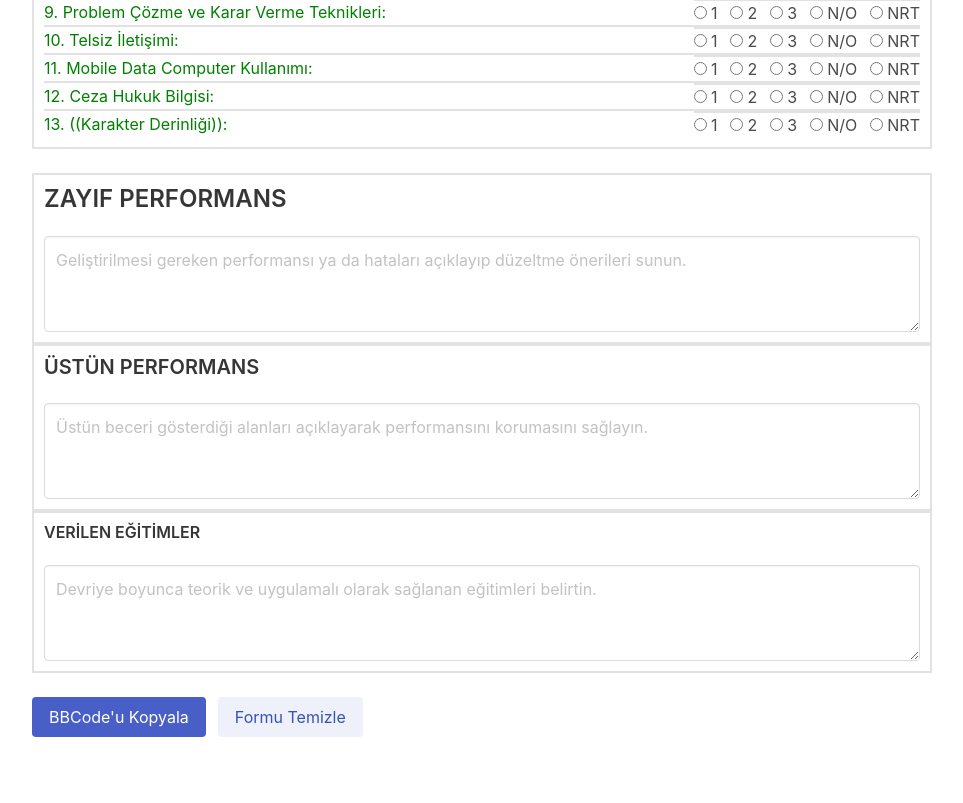
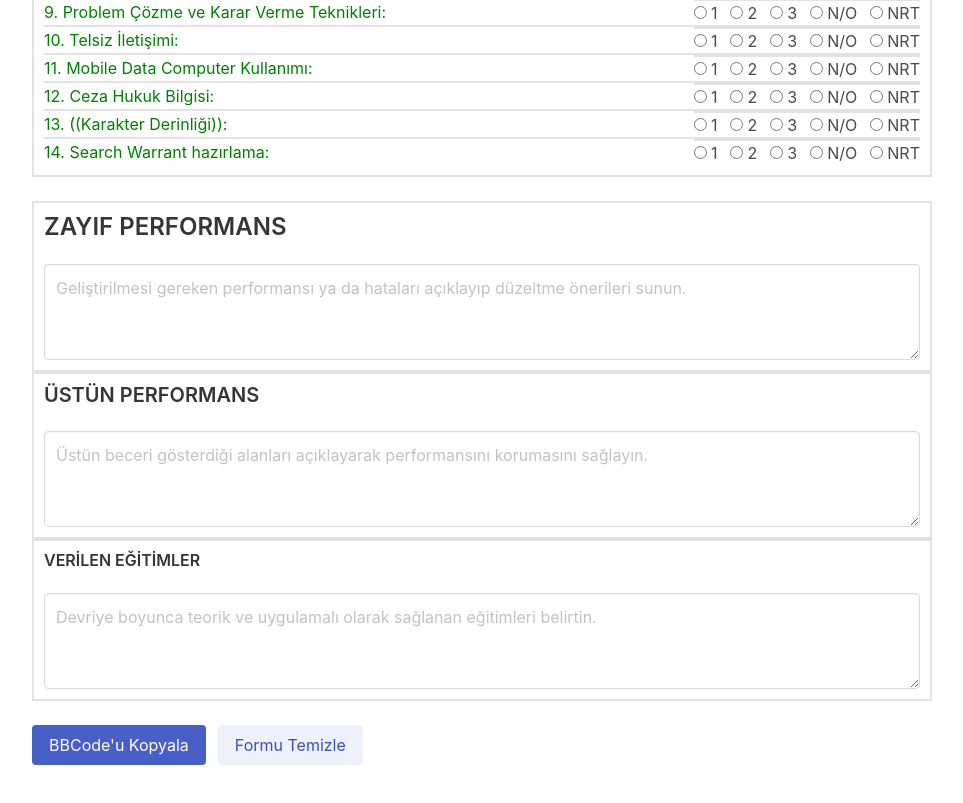
Before and after one commit to noxaeviternus/noxaeviternus.github.io, a plain HTML site: page ftp_rapor.html in a window 1280 px wide. Shown: the part 857-1660 px from the top of the page, without its empty margins (158-1121 px from the left). Drawn offline with nearby package versions, Linux system fonts and the light colour scheme.

Commit message:
ftp_rapor.html

```diff
--- a/ftp_rapor.html
+++ b/ftp_rapor.html
@@ -529,6 +529,33 @@
               </div>
             </fieldset>
           </div>
+		<div style="display: flex; align-items: center; justify-content: space-between; flex-wrap: wrap;">
+            <h1>14. Search Warrant hazırlama:</h1>
+            <fieldset>
+              <div class="control">
+                <label class="radio">
+                  <input type="radio" name="soru_ondort" value="1">
+                  1
+                </label>
+                <label class="radio">
+                  <input type="radio" name="soru_ondort" value="2">
+                  2
+                </label>
+                <label class="radio">
+                  <input type="radio" name="soru_ondort" value="3">
+                  3
+                </label>
+                <label class="radio">
+                  <input type="radio" name="soru_ondort" value="N/O">
+                  N/O
+                </label>
+                <label class="radio">
+                  <input type="radio" name="soru_ondort" value="NRT">
+                  NRT
+                </label>
+              </div>
+            </fieldset>
+          </div>
 	   </div>
 
         <br>
@@ -630,6 +657,8 @@
 
         [tr][tdwidth=#ffffff,#ffffff,left,left,4,1][size=85][indent=7]13. ((Karakter Derinliği)):[/indent][/tdwidth][tdwidth=#ffffff,#ffffff,left,left,4,1][size=85][cb${formData.get("soru_onuc") === "1" ? "c" : ""}] 1[color=#FFFFFF]_____[/color][cb${formData.get("soru_onuc") === "2" ? "c" : ""}] 2[color=#FFFFFF]_____[/color][cb${formData.get("soru_onuc") === "3" ? "c" : ""}]  3[color=#FFFFFF]_____[/color][cb${formData.get("soru_onuc") === "N/O" ? "c" : ""}]  N/O[color=#FFFFFF]_____[/color][cb${formData.get("soru_onuc") === "NRT" ? "c" : ""}] NRT[/tdwidth]
 
+	[tr][tdwidth=#ffffff,#ffffff,left,left,4,1][size=85][indent=7]14. Search Warrant hazırlama:[/indent][/tdwidth][tdwidth=#ffffff,#ffffff,left,left,4,1][size=85][cb${formData.get("soru_ondort") === "1" ? "c" : ""}] 1[color=#FFFFFF]_____[/color][cb${formData.get("soru_ondort") === "2" ? "c" : ""}] 2[color=#FFFFFF]_____[/color][cb${formData.get("soru_ondort") === "3" ? "c" : ""}]  3[color=#FFFFFF]_____[/color][cb${formData.get("soru_ondort") === "N/O" ? "c" : ""}]  N/O[color=#FFFFFF]_____[/color][cb${formData.get("soru_ondort") === "NRT" ? "c" : ""}] NRT[/tdwidth]
+
         [/table]
 
 
```
